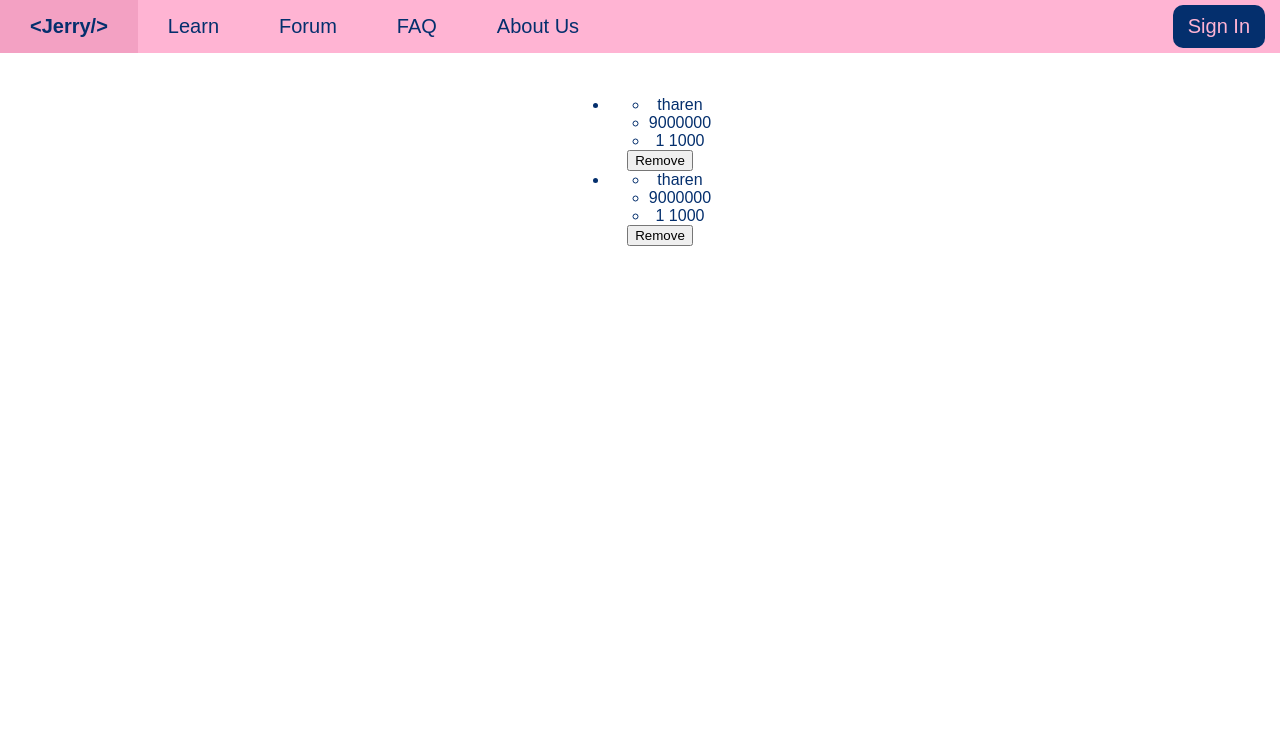
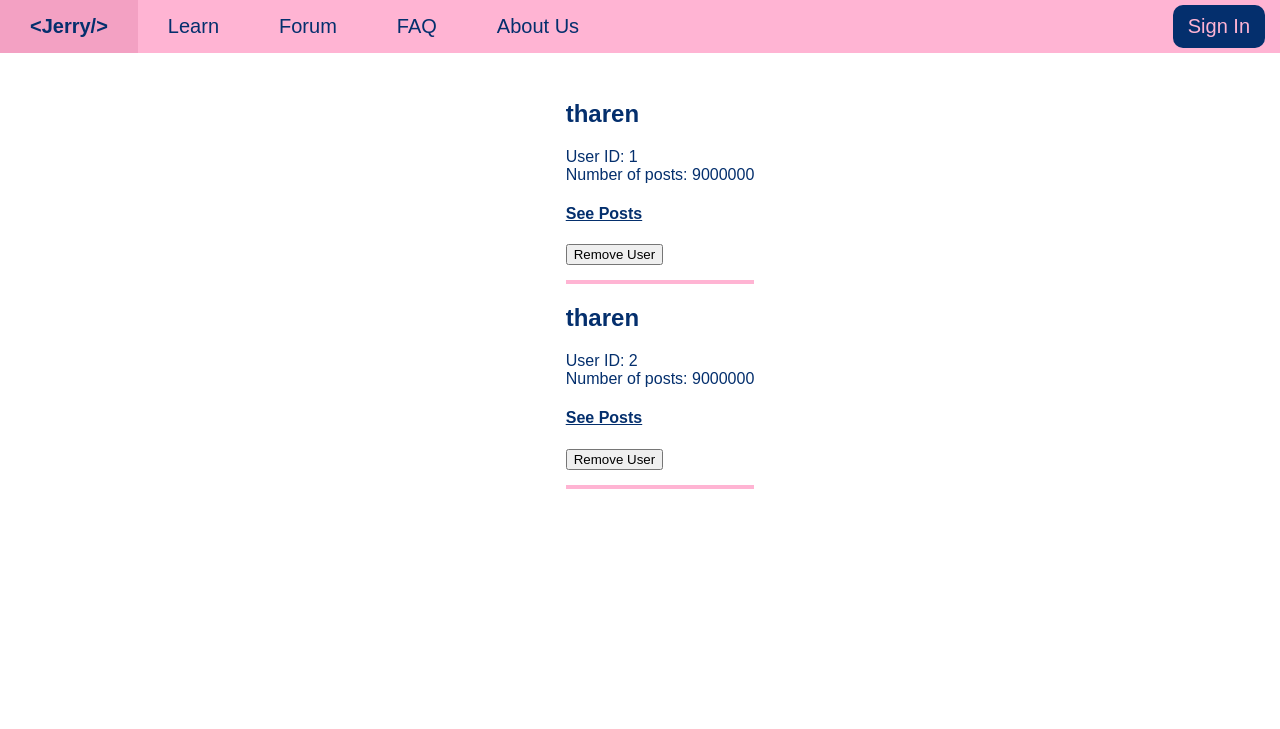
Before and after one commit to tharencandi/MVC-site, a Bottle app: page /admin/users in a window 1280 px wide. Shown: the top 729 px of the page. Run offline with Bottle, Linux system fonts and the light colour scheme.

Commit message:
added post banning and user banning

```diff
--- a/code/controller.py
+++ b/code/controller.py
@@ -233,3 +233,7 @@ def get_users():
         serves user page
     """
     return model.admin_users()
+
+@get('/admin/users/<uid>')
+def get_posts(uid):
+    return model.admin_posts(uid)
--- a/code/model.py
+++ b/code/model.py
@@ -169,5 +169,14 @@ def faq():
 #-----------------------------------------------------------------------------
 
 def admin_users():
-    users = [{"username": "tharen", "num_posts": 9000000, "posts": [{"id": 1, "reports": 1000}]},{"username": "tharen", "num_posts": 9000000, "posts": [{"id": 1, "reports": 1000}]}]
+    users = [{"id": 1, "username": "tharen", "num_posts": 9000000}, {"id": 2, "username": "tharen", "num_posts": 9000000}]
+    # "posts": [{"id": 1, "reports": 1000}]},{"username": "tharen", "num_posts": 9000000, "posts": [{"id": 1, "reports": 1000, "title": "bla bla"}]
     return page_view("admin_users", users=users)
+
+def admin_posts(user):
+    # get the users name, number of posts and posts
+    username="Username"
+    num_posts = 1
+    posts = [{"id": 1, "reports": 1000, "title": "bla bla"}, {"id": 2, "reports": 1000, "title": "bla bla"}, {"id": 3, "reports": 1000, "title": "bla bla"}]
+
+    return page_view("admin_posts", username=username, num_posts=num_posts, posts=posts)
--- a/code/static/css/style.css
+++ b/code/static/css/style.css
@@ -131,6 +131,26 @@
 	font-size: 15px;
 }
 
+.user-list, .user-post {
+	list-style-type: none;
+	text-decoration: none;
+	text-align: left;
+}
+
+.user-post {
+	padding: 10px 10px;
+	margin-bottom: 10px;
+}
+
+.user-post > li {
+	padding-bottom: 10px;
+}
+.user-list > li {
+	border-bottom: 4px solid #ffb4d3;
+	padding-bottom: 15px
+}
+
+
 footer {
 	background-color: #042f6d;
 	color: #ffb4d3;
--- /dev/null
+++ b/code/static/js/admin_buttons.js
@@ -0,0 +1,11 @@
+console.log("akjsdhakjshdaksjdh")
+let posts_uls = document.getElementsByClassName("user-post")
+
+function get_post_obj(post_ul) {
+	console.log(post_ul.length);
+	for (let i = 0; i < post_ul.length; i++) {
+		console.log(post_ul[i].childNodes)
+	}
+}
+
+get_post_obj(posts_uls)
--- a/code/templates/admin_users.html
+++ b/code/templates/admin_users.html
@@ -1,19 +1,13 @@
 <div id=main>
 	<ul class="user-list">
 		% for u in users:
-		<li class="user">
-			<ul class=user-details>
-				<li class="username">{{u["username"]}}</li>
-				<li class="num_posts">{{u["num_posts"]}}</li>
-			</ul>
-			<ul class=user-post>
-				% for post in u["posts"]:
-				<li class=post-id>{{post["id"]}} <span class=post-reports>{{post["reports"]}}</span></li>
-			</ul>
-			% end
+		<li>
+		<h2 class="username">{{u["username"]}}</h2>
+		<div class="id">User ID: {{u["id"]}}</div>
+		<div class="num_posts">Number of posts: {{u["num_posts"]}}</div>
+		<h4><a href="/admin/users/{{u["id"]}}">See Posts</a></h4>
+		<button class=remove-btn>Remove User</button>
 		</li>
-
-		<button class=remove-btn>Remove</button>
 		% end
 	</ul>
 </div>
--- a/code/templates/tailer.html
+++ b/code/templates/tailer.html
@@ -1,5 +1,5 @@
 <footer class="footer">
 	<p>INFO2222 - Usability and Security</p>
 </footer>
-<!-- <script src="js/script_tail.js"></script> -->
+<script src="/js/admin_buttons.js"></script>
 </html>
```
Also changed, not shown: code/templates/admin_posts.html (added, +14 -0 lines), code/static/css/admin.css (added).
